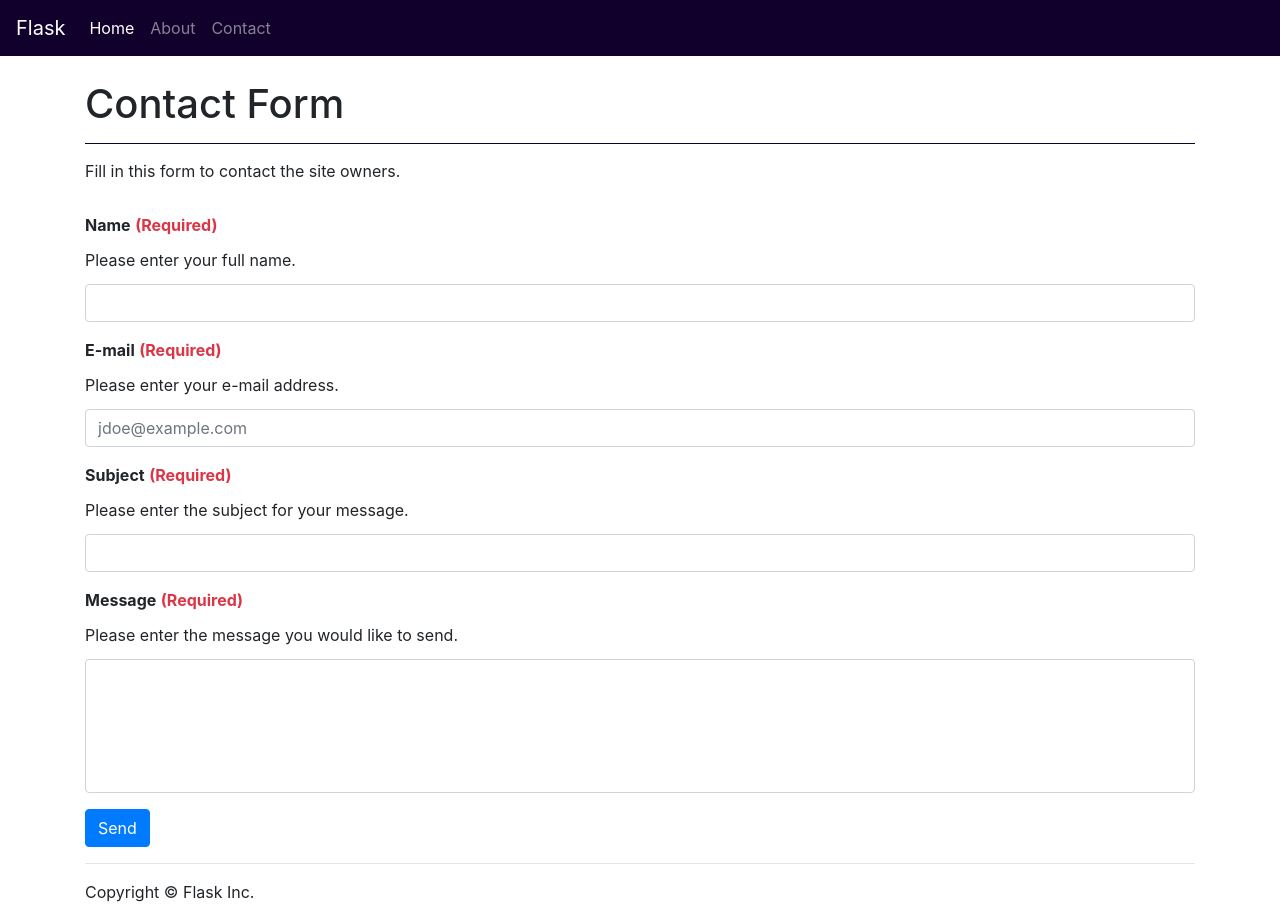
After one commit to Romario-Lawes/info3180-lab3, a Flask app: page /contact in a window 1280 px wide. The commit adds this page. Run offline with Flask 2, Linux system fonts and the light colour scheme; some libraries are stand-ins or nearby versions.

Commit message:
Contact Form

```diff
--- /dev/null
+++ b/app/forms.py
@@ -0,0 +1,9 @@
+from flask_wtf import FlaskForm
+from wtforms import StringField, TextAreaField
+from wtforms.validators import DataRequired, Email
+
+class MyForm(FlaskForm):
+    name = StringField('Name', validators=[DataRequired()])
+    email = StringField('E-mail', validators=[DataRequired(), Email()])
+    subject = StringField('Subject', validators=[DataRequired()])
+    message = TextAreaField('Message', validators=[DataRequired()])
--- a/app/static/css/app.css
+++ b/app/static/css/app.css
@@ -1,3 +1,30 @@
 body {
-    padding-top: 5rem;
+  padding-top: 5rem;
 }
+
+#contact-form {
+	padding: 0;
+	margin: 0;
+	box-sizing: border-box;
+}
+
+#form-header {
+	border-bottom: 1px solid #10002b;
+	padding-bottom: 15px;
+}
+
+#contact-form p {
+	margin: 15px 0 30px 0;
+}
+
+#contact-form form p {
+	margin: 3px 0 12px 0;
+}
+
+#contact-form #message {
+	resize: none;
+}
+
+nav {
+	background-color: #10002b;
+}
--- /dev/null
+++ b/app/templates/contact.html
@@ -0,0 +1,32 @@
+{% extends "base.html" %}
+
+{% block main %}
+<section id="contact-form">
+	<h1 id="form-header">Contact Form</h1>
+	<p>Fill in this form to contact the site owners.</p>
+	<form action="{{ url_for('contact') }}" method="post">
+		{{ form.csrf_token }}
+		<div class="form-group">
+			{{ form.name.label(class="font-weight-bold") }} <span class="font-weight-bold text-danger">(Required)</span>
+			<p>Please enter your full name.</p>
+			{{ form.name(class="form-control") }}
+		</div>
+		<div class="form-group">
+			{{ form.email.label(class="font-weight-bold") }} <span class="font-weight-bold text-danger">(Required)</span>
+			<p>Please enter your e-mail address.</p>
+			{{ form.email(class="form-control", placeholder="jdoe@example.com") }}
+		</div>
+	  <div class="form-group">
+			{{ form.subject.label(class="font-weight-bold") }} <span class="font-weight-bold text-danger">(Required)</span>
+	  	<p>Please enter the subject for your message.</p>
+			{{ form.subject(class="form-control") }}
+	  </div>
+    <div class="form-group">
+			{{ form.message.label(class="font-weight-bold") }} <span class="font-weight-bold text-danger">(Required)</span>
+      <p>Please enter the message you would like to send.</p>
+			{{ form.message(class="form-control", type="textarea", rows="5") }}
+    </div>
+	  <button type="submit" class="btn btn-primary">Send</button>
+	</form>
+</section>
+{% endblock %}
--- a/app/templates/header.html
+++ b/app/templates/header.html
@@ -1,5 +1,6 @@
-<nav class="navbar navbar-expand-lg navbar-dark bg-primary fixed-top">
-  <a class="navbar-brand" href="#">Project Name</a>
+<nav class="navbar navbar-expand-lg navbar-dark fixed-top">
+<!--<nav class="navbar navbar-expand-lg navbar-dark bg-primary fixed-top">-->
+  <a class="navbar-brand" href="#">Flask</a>
   <button class="navbar-toggler" type="button" data-toggle="collapse" data-target="#navbarSupportedContent" aria-controls="navbarSupportedContent" aria-expanded="false" aria-label="Toggle navigation">
     <span class="navbar-toggler-icon"></span>
   </button>
@@ -12,6 +13,9 @@
       <li class="nav-item">
         <a class="nav-link" href="{{ url_for('about') }}">About</a>
       </li>
+      <li class="nav-item">
+        <a class="nav-link" href="{{ url_for('contact') }}">Contact</a>
+      </li>
     </ul>
   </div>
 </nav>
--- a/app/templates/home.html
+++ b/app/templates/home.html
@@ -1,6 +1,7 @@
 {% extends "base.html" %}
 
 {% block main %}
+{% include "flash_messages.html" %}
 <h1>Flask Starter Code</h1>
 <p class="lead">Use this starter template for your Flask apps as a way to quickly start any new project.<br>
 All you get are these files and mostly barebones HTML/CSS files.</p>
--- a/app/views.py
+++ b/app/views.py
@@ -7,7 +7,9 @@ This file creates your application.
 
 from app import app
 from flask import render_template, request, redirect, url_for, flash
-
+from app import mail
+from flask_mail import Message
+from forms import MyForm
 
 ###
 # Routing for your application.
@@ -23,6 +25,24 @@ def home():
 def about():
     """Render the website's about page."""
     return render_template('about.html', name="Mary Jane")
+
+
+@app.route('/contact', methods=["GET", "POST"])
+def contact():
+    """Render the website's contact page."""
+    contactForm = MyForm()
+    if request.method == "POST":
+        if contactForm.validate_on_submit():
+            name = contactForm.name.data
+            email = contactForm.email.data
+            subject = contactForm.subject.data
+            message = contactForm.message.data
+            msg = Message(subject, sender = (name, email), recipients = ["me@example.com"])
+            msg.body = message
+            mail.send(msg)
+            flash('Message sent successfully', 'success')
+            return redirect( url_for("home"))
+    return render_template('contact.html', form=contactForm)
 
 
 ###
--- a/requirements.txt
+++ b/requirements.txt
@@ -6,3 +6,5 @@ click==6.7
 gunicorn==19.6.0
 itsdangerous==0.24
 wsgiref==0.1.2
+Flask-Mail
+Flask-WTF
```
Also changed, not shown: app/__init__.py (+9 -0 lines), app/templates/flash_messages.html (added, +7 -0 lines).
